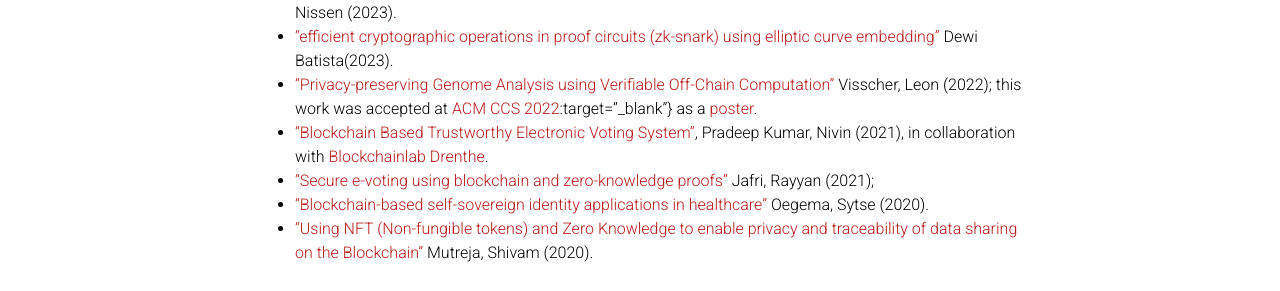
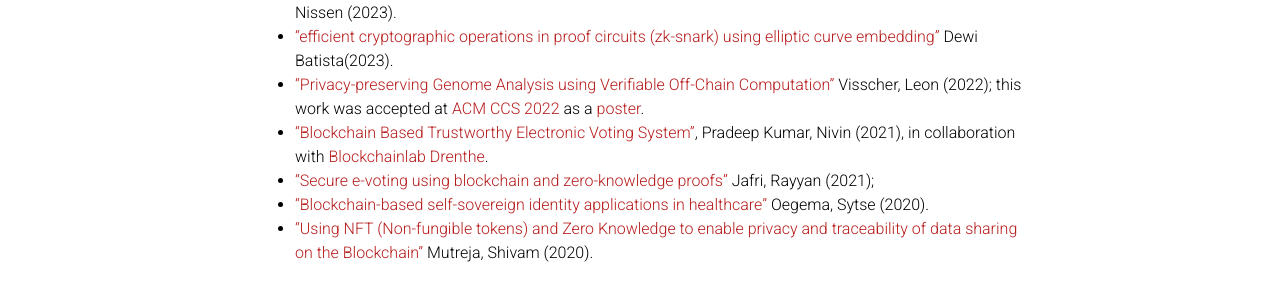
Before and after one commit to mghazwi/Personal-Website, a Jekyll site: the page built from _pages/teaching.md, in a window 1280 px wide and 1035 px high. Shown: the part 684-975 px from the top of the window. Built offline with Jekyll 4.4.1, drawn with Linux system fonts in a browser that asks for light colours; nearby versions of some CDN libraries; a style sheet for code colours, icons or effects is not loaded.

Commit message:
fix typo

```diff
--- a/_pages/teaching.md
+++ b/_pages/teaching.md
@@ -22,7 +22,7 @@ More on this course can be found in [ocasys](https://www.rug.nl/ocasys/fwn/vak/s
 The following is a list of student projects that I supervised:
 - ["Comparing Zero-Knowledge Rollup Scaling Solutions for Solidity based Decentralized Applications"](https://drive.google.com/file/d/1UWtQ51c52mIyEU0NL1CU1rzap9HW_HZK/view){:target="\_blank"}, Abel Nissen (2023).
 - ["efficient cryptographic operations in proof circuits (zk-snark) using elliptic curve embedding"](https://drive.google.com/file/d/1-0QkYgSwdH1WkIhZ7OE02mpRDiW6BRdB/view){:target="\_blank"} Dewi Batista(2023).
-- ["Privacy-preserving Genome Analysis using Verifiable Off-Chain Computation"](https://fse.studenttheses.ub.rug.nl/27567/){:target="\_blank"} Visscher, Leon (2022); this work was accepted at [ACM CCS 2022](https://www.sigsac.org/ccs/CCS2022/):target="\_blank"} as a [poster](https://dl.acm.org/doi/abs/10.1145/3548606.3563548){:target="\_blank"}.
+- ["Privacy-preserving Genome Analysis using Verifiable Off-Chain Computation"](https://fse.studenttheses.ub.rug.nl/27567/){:target="\_blank"} Visscher, Leon (2022); this work was accepted at [ACM CCS 2022](https://www.sigsac.org/ccs/CCS2022/){:target="\_blank"} as a [poster](https://dl.acm.org/doi/abs/10.1145/3548606.3563548){:target="\_blank"}.
 - ["Blockchain Based Trustworthy Electronic Voting System"](https://fse.studenttheses.ub.rug.nl/26066/){:target="\_blank"}, Pradeep Kumar, Nivin (2021), in collaboration with [Blockchainlab Drenthe](https://www.bcld.nl/en/home-2/){:target="\_blank"}.
 - ["Secure e-voting using blockchain and zero-knowledge proofs"](https://fse.studenttheses.ub.rug.nl/25649/){:target="\_blank"} Jafri, Rayyan (2021);
 - ["Blockchain-based self-sovereign identity applications in healthcare"](https://fse.studenttheses.ub.rug.nl/22905/){:target="\_blank"} Oegema, Sytse (2020).
```
